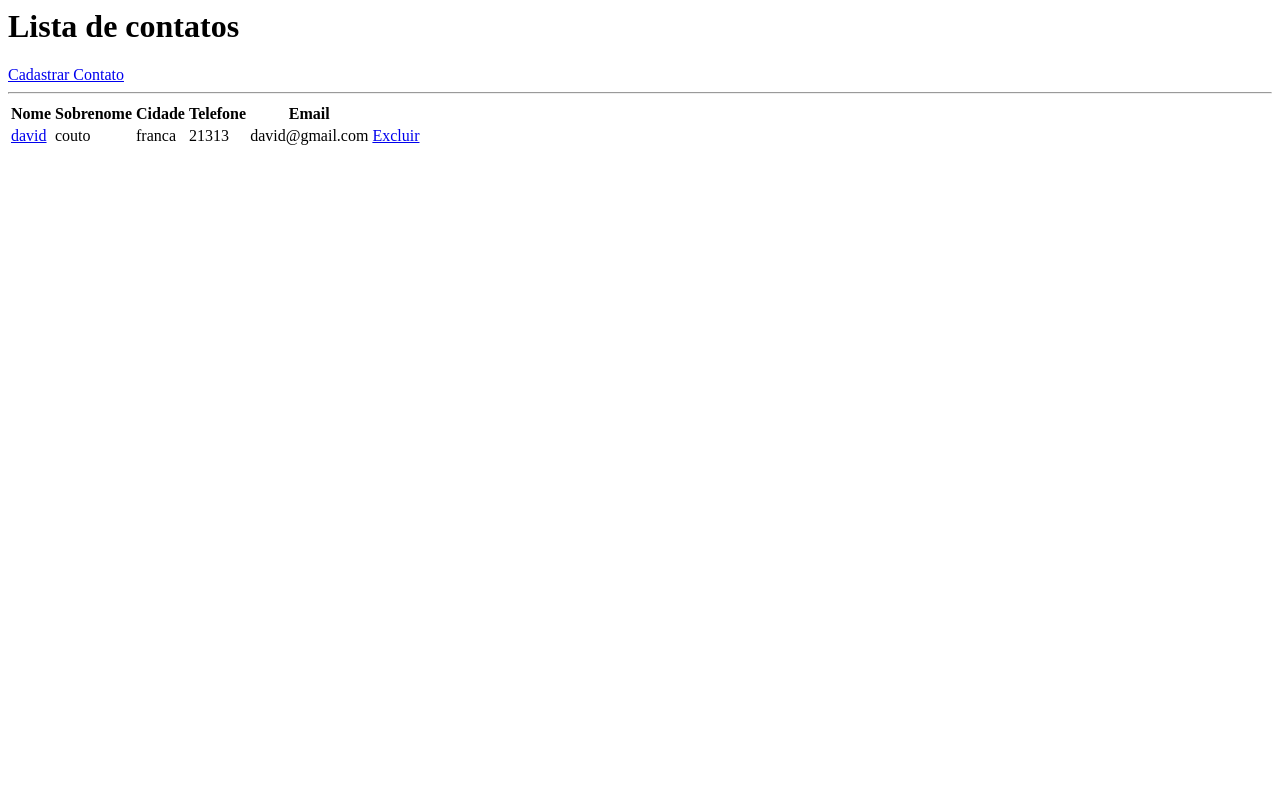
After one commit to rodrigo1806/agendaTelefonica, a Django app: page /lista/ in a window 1280 px wide. The commit adds this page. Run offline with Django 3.2, Linux system fonts and the light colour scheme; a user stored in the database is signed in; data comes from the database, SQL or seed files in the repository; both versions use the stored data as it was after the commit; parts of the project's set-up code (start-up, migrations or seed data) failed here and were passed over.

Commit message:
Edicao e exclusao

```diff
--- a/agenda/templates/agenda.html
+++ b/agenda/templates/agenda.html
@@ -1,6 +1,8 @@
 <html>
 	<body>
 		<h1>Agenda Telefonica</h1>
+		<br/>
+		<a href="/lista/">Lista de Contatos</a>
 		<br/><br/>
 		<form action="/salvar/" method="POST">
          {% csrf_token %}
--- /dev/null
+++ b/agenda/templates/lista.html
@@ -0,0 +1,31 @@
+<html>
+	<body>
+		<h1>Lista de contatos</h1>
+		  <a href="/agenda/">Cadastrar Contato</a>
+<hr>
+      <table>
+        <thead>
+          <tr>
+            <th>Nome</th>
+            <th>Sobrenome</th>
+            <th>Cidade</th>
+            <th>Telefone</th>
+            <th>Email</th>
+          </tr>
+        </thead>
+        <tbody>
+        {% for agenda in contatos %}
+          <tr>
+            <td><a href="/editar/{{ agenda.pk }}">{{ agenda.nome }}</a></td>
+            <td>{{ agenda.sobrenome }}</td>
+            <td>{{ agenda.cidade }}</td>
+            <td>{{ agenda.telefone }}</td>
+            <td>{{ agenda.email }}</td>
+            <td><a href="/excluir/{{ agenda.pk }}">Excluir</a></td>
+          </tr>
+        {% endfor %}
+        </tbody>
+      </table>
+
+	</body>
+</html>
--- a/agenda/views.py
+++ b/agenda/views.py
@@ -2,6 +2,7 @@ from django.shortcuts import render, HttpResponseRedirect
 from agenda.forms import AgendaForm, LoginForm, CadastroForm
 from django.contrib.auth.decorators import login_required
 from django.contrib.auth import authenticate, logout, login as faz_login
+from agenda.models import Agenda
 
 def index(request):
 	loginForm = LoginForm()
@@ -17,7 +18,7 @@ def entrar(request):
 			if usuario is not None:
 				if usuario.is_active:
 					faz_login(request, usuario)
-					return HttpResponseRedirect('/agenda/')
+					return HttpResponseRedirect('/lista/')
 				else:
 					return render(request, 'index.html', {'form': form})
 			else:
@@ -44,3 +45,26 @@ def salvar(request):
 		agenda.save()
 		contatos = Agenda.objects.all()[0:10]
 		return render(request, 'lista.html', {'contatos': contatos})
+
+@login_required()
+def lista(request):
+	contatos = Agenda.objects.all()[0:10]
+	return render(request, 'lista.html', {'contatos': contatos})
+
+def editar(request, pk=0):
+	try:
+		agenda = Agenda.objects.get(pk=pk)
+	except:
+		return HttpResponseRedirect('/lista/')
+
+	agendaForm = AgendaForm()
+	agendaForm.nome = agenda.nome
+	return render(request, 'agenda.html', {'agendaForm': agendaForm})
+
+def excluir(excluir, pk=0):
+	try:
+		agenda = Agenda.objects.get(pk=pk)
+		agenda.delete()
+		return HttpResponseRedirect('/lista/')
+	except:
+		return HttpResponseRedirect('/lista/')
--- a/agendaTelefonica/urls.py
+++ b/agendaTelefonica/urls.py
@@ -8,5 +8,8 @@ urlpatterns = patterns('agenda.views',
     url(r'^entrar/$', 'entrar'),
     url(r'^agenda/$', 'agenda'),
     url(r'^salvar/$', 'salvar'),
+    url(r'^lista/$', 'lista'),
+	url(r'^editar/(?P<pk>\d+)/$', 'editar'),
+	url(r'^excluir/(?P<pk>\d+)/$', 'excluir'),
 
 )
```
Also changed, not shown: db.sqlite3, 2 other files.
